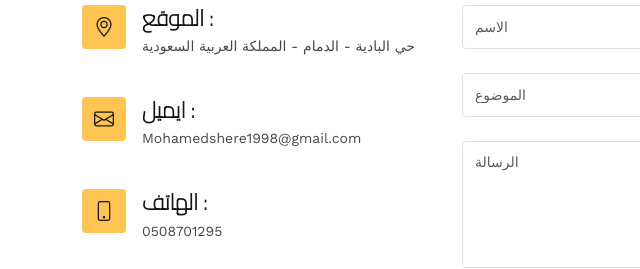
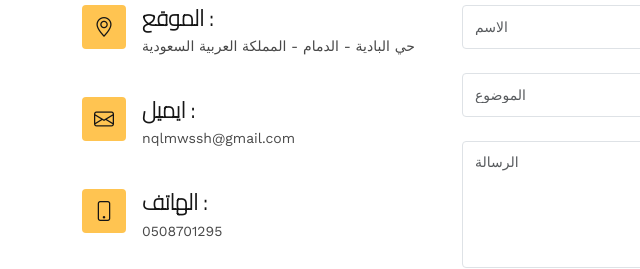
Before and after one commit to HuseinGhazala/Naqliaat, a plain HTML site: page index.html in a window 1280 px wide. Shown: the part 5892-6161 px from the top of the page, 0-640 px from the left. Drawn offline with nearby package versions, Linux system fonts and the light colour scheme; a web font is replaced by a local one.

Commit message:
Update index.html

```diff
--- a/index.html
+++ b/index.html
@@ -759,7 +759,7 @@
               <div class="email">
                 <i class="bi bi-envelope"></i>
                 <h4>ايميل :</h4>
-                <p>Mohamedshere1998@gmail.com</p>
+                <p>nqlmwssh@gmail.com</p>
               </div>
 
               <div class="phone">
```
